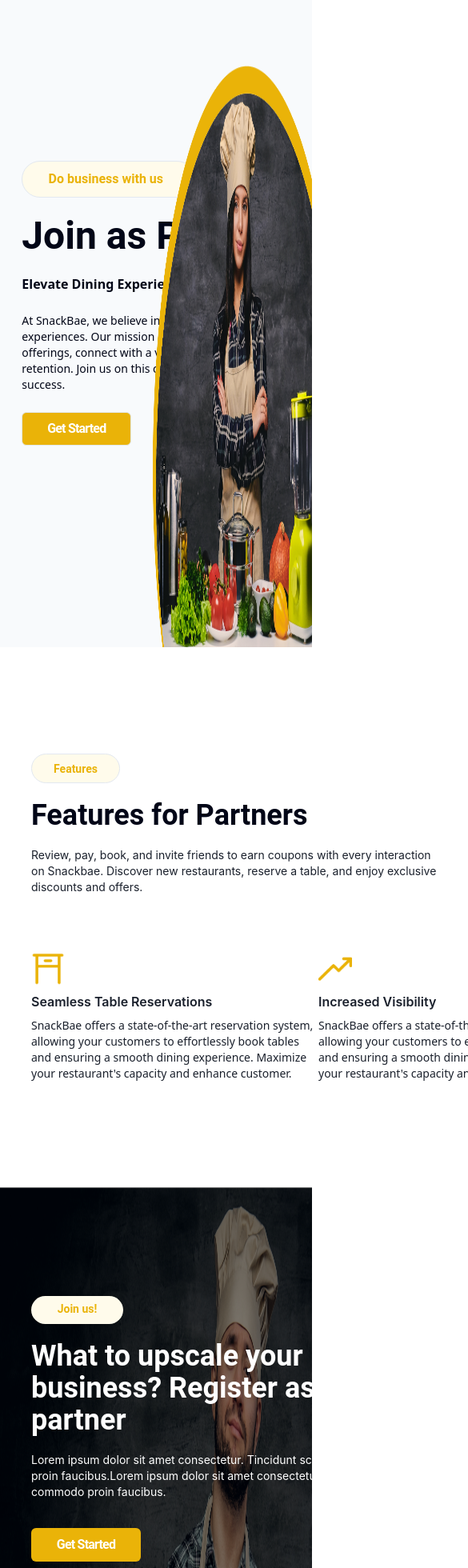
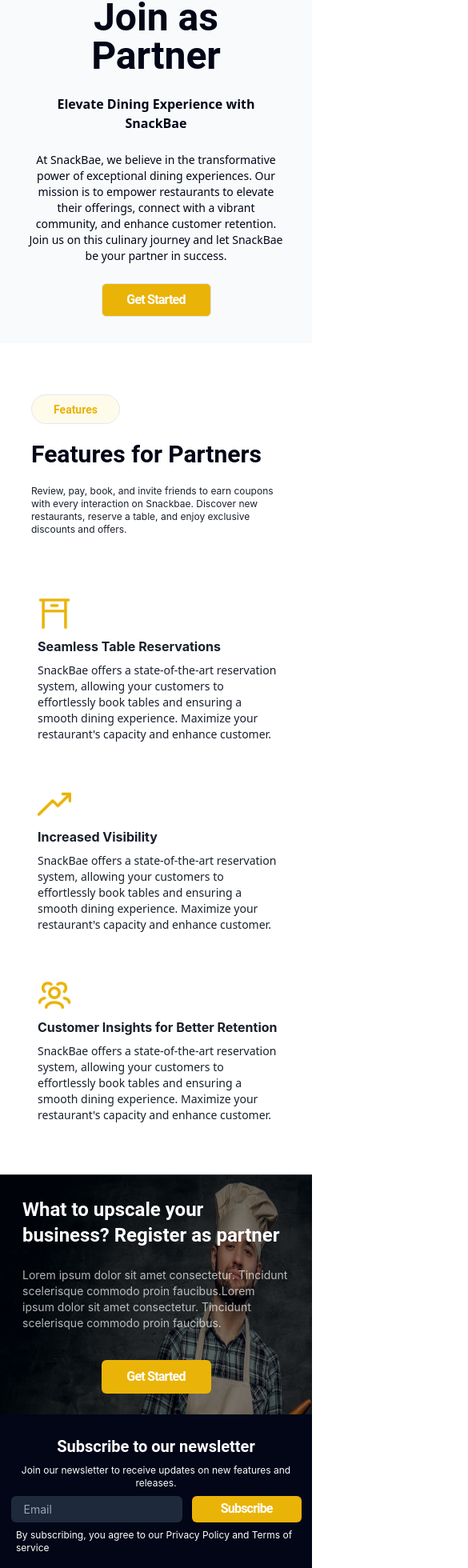
Before and after one commit to snackbae23/snackbaeWeb, a React (Create React App) app: page /joinpartner in a window 390 px wide. Shown: the part 35-1995 px from the top of the page at 80% size, 585 px wide, since content can reach past the window. Built offline with nearby package versions, Linux system fonts and the light colour scheme.

Commit message:
partner page responsive

```diff
--- a/src/Components/Footer.jsx
+++ b/src/Components/Footer.jsx
@@ -15,14 +15,14 @@
     return (
         <div>
             {/* first section */}
-            <div className='w-full h-[251px] bg-[#020617] flex flex-col justify-center items-center'>
-                <div className='w-[531px] h-[200px] mx-auto flex flex-col justify-center items-center gap-4'>
-                    <div className='w-[496px] text-[#ffffff] font-roboto font-semibold text-3xl text-center'>Subscribe to our newsletter</div>
-                    <div className='text-xs w-[428px] h-[25px] font-normal text-[#ffffff] text-center'>Join our newsletter to receive updates on new features and releases.</div>
+            <div className='w-full h-[200px] lg:h-[251px] bg-[#020617] flex flex-col justify-center items-center'>
+                <div className='w-full p-5 lg:p-0 lg:w-[531px] h-[200px] mx-auto flex flex-col justify-center items-center gap-2 lg:gap-4'>
+                    <div className='lg:w-[496px] text-[#ffffff] font-roboto font-semibold text-xl lg:text-3xl text-center'>Subscribe to our newsletter</div>
+                    <div className='text-xs w-full lg:w-[428px] lg:h-[25px] font-normal text-[#ffffff] text-center'>Join our newsletter to receive updates on new features and releases.</div>
                     <div>
                         <form className='flex gap-3'>
-                            <input type='email' name='email' value={email} onChange={changeHandler} className='w-[290px] h-[33px] rounded-md text-[#CBD5E1] bg-[#1E293B] pl-4 border-none text-sm' placeholder='Email'></input>
-                            <button className='w-[130px] h-[33px] bg-[#EAB308]  rounded-md px-[19px] py-[10px] flex justify-center items-center text-[#ffffff] font-roboto font-semibold tracking-tighter '>
+                            <input type='email' name='email' value={email} onChange={changeHandler} className='w-[55vw] lg:w-[290px] h-[33px] rounded-md text-[#CBD5E1] bg-[#1E293B] pl-4 border-none text-sm' placeholder='Email'></input>
+                            <button className='w-[35vw] lg:w-[130px] h-[33px] bg-[#EAB308]  rounded-md px-[19px] py-[10px] flex justify-center items-center text-[#ffffff] font-roboto font-semibold tracking-tighter '>
                                 Subscribe
                             </button>
                         </form>
@@ -30,16 +30,17 @@
                     <div className='text-xs font-normal text-[#ffffff]'>By subscribing, you agree to our Privacy Policy and Terms of service</div>
                 </div>
             </div>
+
             {/* second section */}
-            <div className='w-full h-[290px] bg-[#0F172A]'>
+            <div className='w-full h-fit lg:h-[290px] bg-[#0F172A]'>
                 <div className='h-[85%] w-[85vw] flex flex-col gap-7 mx-auto'>
                     {/* first part */}
-                    <div className='w-full mx-auto flex justify-between pt-9 '>
+                    <div className='w-full lg:flex flex-col hidden lg:flex-row lg:justify-between pt-9 gap-8'>
                         <div className='flex flex-col gap-2'>
                             <img src={logo} width={200}></img>
-                            <div className='w-64 text-white opacity-80'>Discover and connect with our vibrant food community</div>
+                            <div className='lg:w-64 text-white opacity-80'>Discover and connect with our vibrant food community</div>
                         </div>
-                        <div className='text-white flex flex-col gap-2'>
+                        <div className='text-white lg:flex flex-col gap-2 hidden '>
                             <div >
                                 <div className='font-bold'>Links</div>
                                 <div className='w-6 h-[3px] bg-white'></div>
@@ -56,10 +57,45 @@
                                 <div className='font-bold'>Login as</div>
                                 <div className='w-9 h-[3px] bg-white'></div>
                             </div>
+                            <div className='flex flex-row gap-6 lg:gap-1 lg:flex-col'>
                             <Link to="/login"><div>Partner Login</div></Link>
                             <Link to="/adminlogin"><div>Admin Login</div></Link>
+                            </div>
                         </div>
                         <div className='flex flex-col gap-3'>
+                            <div className='text-white font-bold'>Follow us on :</div>
+                            <div className='flex gap-2'>
+                                <div className='w-[28px] h-[28px] border border-white rounded-full flex items-center justify-center'>
+                                    <img src={twitter} ></img>
+                                </div>
+                                <div className='w-[28px] h-[28px] border border-white rounded-full flex items-center justify-center'>
+                                    <img src={fb} ></img>
+                                </div>
+                                <div className='w-[28px] h-[28px] border border-white rounded-full flex items-center justify-center'>
+                                    <img src={insta} ></img>
+                                </div>
+                                <div className='w-[28px] h-[28px] border border-white rounded-full flex items-center justify-center'>
+                                    <img src={github} ></img>
+                                </div>
+                            </div>
+                        </div>
+                    </div>
+                    <div className='w-full mx-auto flex flex-col lg:hidden pt-9 gap-8'>
+                        <div className='flex flex-col w-full mx-auto items-center gap-2'>
+                            <img src={logo} width={200}></img>
+                            <div className='text-center text-white opacity-80'>Discover and connect with our vibrant food community</div>
+                        </div>
+                        <div className='text-white flex flex-col items-center gap-2'>
+                            <div>
+                                <div className='font-bold'>Login as</div>
+                                <div className='w-9 h-[3px] bg-white'></div>
+                            </div>
+                            <div className='flex flex-row gap-6 lg:gap-1 lg:flex-col'>
+                            <Link to="/login"><div>Partner Login</div></Link>
+                            <Link to="/adminlogin"><div>Admin Login</div></Link>
+                            </div>
+                        </div>
+                        <div className='flex flex-col gap-3 items-center'>
                             <div className='text-white font-bold'>Follow us on :</div>
                             <div className='flex gap-2'>
                                 <div className='w-[28px] h-[28px] border border-white rounded-full flex items-center justify-center'>
@@ -80,7 +116,7 @@
                     {/* second part */}
                     <div className='w-full mx-auto h-[0.5px] bg-white opacity-20'></div>
                     {/* third part */}
-                    <div className='text-white text-xs text-center'>
+                    <div className='text-white text-xs text-center pb-1'>
                         © Copyright 2022, All Rights Reserved by ClarityUI
                     </div>
                 </div>
--- a/src/Pages/Joinpartner.jsx
+++ b/src/Pages/Joinpartner.jsx
@@ -79,18 +79,18 @@
         <div className='relative '>
             {/* <Navbar/> */}
             {/* popup */}
-            <div className='absolute top-28 left-[15%] z-[100] shadow-inner hidden' id='popup'>
-                <div className='w-[70vw] h-[80vh] bg-[rgba(248,250,252,0.82)] rounded-md flex justify-center items-center'>
-                    <div className='w-[90vw] h-[80vh] flex flex-col gap-10'>
+            <div className='absolute top-20 lg:top-28 left-[5%] lg:left-[15%] z-[100] shadow-inner hidden' id='popup'>
+                <div className='w-[90vw] lg:w-[70vw] mx-auto bg-[rgba(248,250,252,0.82)] pb-8 rounded-md flex justify-center items-center'>
+                    <div className='w-[95vw] mx-auto lg:w-[90vw] h-fit flex flex-col gap-10'>
                         <div className='flex justify-between'>
                             <div></div>
-                            <div className='text-4xl text-center font-semibold font-roboto pt-2'>Become a partner</div>
+                            <div className='text-2xl lg:text-4xl text-center font-semibold font-roboto pt-2'>Become a partner</div>
                             <button onClick={closePopup} className='text-right p-2'><ImCross /></button>
                         </div>
-                        <div className='w-[80%] mx-auto bg-[#ffffff] rounded-md p-4 h-fit'>
+                        <div className='w-[90%] lg:w-[80%] mx-auto bg-[#ffffff] rounded-md p-4 h-fit'>
                             <form onSubmit={submitHandler}>
                                 <div className='flex flex-col gap-10'>
-                                    <div className='flex justify-between'>
+                                    <div className='flex flex-row justify-between'>
                                         <div className='w-[49%] flex flex-col gap-3'>
                                             <label className='text-xs font-semibold font-roboto'>Restaurant name</label>
                                             <input required type='text' name='rname' onChange={changeHandler} value={formData.rname} className='w-full h-[50px] p-3 border border-[#E2E8F0] rounded-md focus:outline-none focus:shadow-md'></input>
@@ -128,80 +128,80 @@
 
                 </div>
             </div>
-            {/* first section */}
-            <div className='h-[100vh] w-[100vw] overflow-hidden bg-slate-50 relative blur-none' id='background'>
+            {/* first section  top-[15vh]*/}
+            <div className='h-[55vh] my-auto lg:h-[800px] w-[100vw] overflow-hidden bg-slate-50 relative blur-none' id='background'>
                 <div className='w-full h-full bg-[#000000df] opacity-0' id='filter'></div>
-                <div className='w-[636px] h-[352px] flex gap-[24px] flex-col absolute top-[28vh] left-[7vw]'>
-                    <div className='w-[217px] h-[46px] bg-[#FFFBEB] py-[4px] px-[24px] border rounded-full'>
+                <div className='w-full  mx-auto  lg:w-[636px] lg:h-[352px] flex gap-[24px] flex-col absolute top-[50%] -translate-y-1/2 lg:left-[7vw] text-center lg:text-left px-8 lg:px-0'>
+                    <div className='w-[217px] h-[46px] bg-[#FFFBEB] py-[4px] px-[24px] border rounded-full hidden lg:flex'>
                         <div className='text-[#EAB308] font-roboto leading-9 font-semibold h-[2.5rem] w-[10rem] text-center'>Do business with us</div>
                     </div>
-                    <div className='text-[#020617] text-5xl font-roboto font-semibold'>Join as Partner</div>
-                    <div className='font-opensans font-bold text-[#020617] -tracking-2 '>Elevate Dining Experience with SnackBae</div>
-                    <div className='font-normal text-sm text-[#020617] w-[510px] font-opensans -tracking-2'>
+                    <div className='text-[#020617] text-5xl xl:text-7xl font-roboto font-semibold'>Join as Partner</div>
+                    <div className='font-opensans font-bold text-[#020617] -tracking-2 xl:text-lg '>Elevate Dining Experience with SnackBae</div>
+                    <div className='font-normal text-sm xl:text-lg text-[#020617]  lg:w-[510px] font-opensans -tracking-2'>
                         At SnackBae, we believe in the transformative power of exceptional dining experiences. Our mission is to empower restaurants to elevate their offerings, connect with a vibrant community, and enhance customer retention. Join us on this culinary journey and let SnackBae be your partner in success.
                     </div>
-                    <div>
+                    <div className='mx-auto lg:mx-0'>
                         <button className='w-[137px] h-[42px] bg-[#EAB308] border rounded-md px-[19px] py-[10px] flex justify-center items-center text-[#ffffff] font-roboto font-semibold tracking-tighter' onClick={openPopup}>
                             Get Started
                         </button>
                     </div>
                 </div>
-                <div className='absolute -bottom-4 -right-2'>
-                    <img src={ellipse422} className='w-[53vw] h-[88vh]' loading="lazy"></img>
+                <div className='hidden lg:flex absolute -bottom-4 -right-2'>
+                    <img src={ellipse422} className='w-[53vw] min-h-[52vh] h-[62%]' loading="lazy"></img>
                     {/* width={756} height={696}  */}
                 </div>
-                <div className='absolute -bottom-4 right-0'>
-                    <img src={ellipse425} className='w-[50vw] h-[84vh]' height={626} width={716} loading="lazy"></img>
+                <div className='hidden lg:flex absolute -bottom-4 right-0'>
+                    <img src={ellipse425} className='w-[50vw] min-h-[50vh] h-[60%]'  loading="lazy"></img>
                     {/* height={626} width={716} */}
                 </div>
             </div>
             {/* second section */}
-            <div className='w-full h-[80vh] flex justify-center items-center'>
+            <div className='w-full h-fit py-16 lg:py-0 lg:h-[600px] flex justify-center items-center'>
                 <div className='w-[80%] mx-auto'>
                     <div className='flex flex-col gap-11 '>
                         {/* first part */}
-                        <div className='flex flex-col w-[515px] h-[204px] gap-5'>
+                        <div className='flex flex-col lg:w-[515px] lg:h-[204px] gap-5'>
                             <div className='w-[111px] h-[37px] bg-[#FFFBEB] border rounded-full'>
                                 <div className='text-[#EAB308] font-roboto leading-9 font-semibold text-sm text-center'>Features</div>
                             </div>
-                            <div className='text-[#020617] w-[515px] text-4xl font-roboto font-semibold'>Features for Partners</div>
-                            <div className='w-[515px] h-[75px] text-sm'>Review, pay, book, and invite friends to earn coupons with every interaction on Snackbae. Discover new restaurants, reserve a table, and enjoy exclusive discounts and offers.</div>
+                            <div className='text-[#020617] lg:w-[515px] text-3xl lg:text-4xl font-roboto font-semibold'>Features for Partners</div>
+                            <div className='lg:w-[515px] lg:h-[75px] text-xs lg:text-sm'>Review, pay, book, and invite friends to earn coupons with every interaction on Snackbae. Discover new restaurants, reserve a table, and enjoy exclusive discounts and offers.</div>
                         </div>
                         {/* second part */}
-                        <div className='w-full flex flex-row justify-between'>
+                        <div className='w-[100%] mx-auto pl-2 lg:pl-0 flex flex-col lg:flex-row lg:justify-between gap-14 lg:gap-0 mt-8 lg:mt-0'>
                             {/* first box */}
-                            <div className='flex flex-col'>
+                            <div className='flex flex-col  lg:w-[30%]'>
                                 <img src={icon1} className='w-[42px] h-[42px]'></img>
-                                <div className='font-semibold leading-10'>Seamless Table Reservations</div>
-                                <div className='w-[359px] text-sm font-opensans font-normal text-[##020617] -tracking-2'>SnackBae offers a state-of-the-art reservation system, allowing your customers to effortlessly book tables and ensuring a smooth dining experience. Maximize your restaurant's capacity and enhance customer.</div>
+                                <div className='font-bold leading-10'>Seamless Table Reservations</div>
+                                <div className='lg:w-full text-sm font-opensans font-normal text-[##020617] -tracking-2'>SnackBae offers a state-of-the-art reservation system, allowing your customers to effortlessly book tables and ensuring a smooth dining experience. Maximize your restaurant's capacity and enhance customer.</div>
                             </div>
                             {/* second box */}
-                            <div className='flex flex-col'>
+                            <div className='flex flex-col lg:w-[30%]'>
                                 <img src={icon2} className='w-[42px] h-[42px]'></img>
-                                <div className='font-semibold leading-10'>Increased Visibility</div>
-                                <div className='w-[359px] text-sm font-opensans font-normal text-[##020617] -tracking-2'>SnackBae offers a state-of-the-art reservation system, allowing your customers to effortlessly book tables and ensuring a smooth dining experience. Maximize your restaurant's capacity and enhance customer.</div>
+                                <div className='font-bold leading-10'>Increased Visibility</div>
+                                <div className='lg:w-full text-sm font-opensans font-normal text-[##020617] -tracking-2 '>SnackBae offers a state-of-the-art reservation system, allowing your customers to effortlessly book tables and ensuring a smooth dining experience. Maximize your restaurant's capacity and enhance customer.</div>
                             </div>
                             {/* third box */}
-                            <div className='flex flex-col'>
+                            <div className='flex flex-col lg:w-[30%]'>
                                 <img src={icon3} className='w-[42px] h-[42px]'></img>
-                                <div className='font-semibold leading-10'>Customer Insights for Better Retention</div>
-                                <div className='w-[359px] text-sm font-opensans font-normal text-[##020617] -tracking-2'>SnackBae offers a state-of-the-art reservation system, allowing your customers to effortlessly book tables and ensuring a smooth dining experience. Maximize your restaurant's capacity and enhance customer.</div>
+                                <div className='font-bold leading-10'>Customer Insights for Better Retention</div>
+                                <div className='lg:w-full text-sm font-opensans font-normal text-[##020617] -tracking-2'>SnackBae offers a state-of-the-art reservation system, allowing your customers to effortlessly book tables and ensuring a smooth dining experience. Maximize your restaurant's capacity and enhance customer.</div>
                             </div>
                         </div>
                     </div>
                 </div>
             </div>
             {/* third section */}
-            <div className='relative w-full h-[85vh]'>
+            <div className='relative w-full  h-[300px] lg:h-[680px] xl:h-[800px] my-auto'>
                 <img src={section3} className='w-full h-full absolute top-0 z-20'></img>
                 <div className='bg-[#000000] w-full h-full absolute top-0 z-30 opacity-50'></div>
-                <div className='w-[515px] h-[382px] absolute top-[19%] left-[10%] flex flex-col gap-5 z-40'>
-                    <div className='w-[115px] h-[35px] bg-[#FFFBEB] rounded-full'>
+                <div className='lg:w-[515px] lg:h-[382px] absolute lg:top-[24%] lg:left-[10%] p-7 lg:p-0 flex flex-col gap-6 z-40'>
+                    <div className='w-[115px] h-[35px] bg-[#FFFBEB] rounded-full hidden lg:flex justify-center items-center'>
                         <div className='text-[#EAB308] font-roboto leading-8 font-semibold text-sm text-center'>Join us!</div>
                     </div>
-                    <div className='w-[415px] -tracking-2 text-[#ffffff] text-4xl font-roboto font-semibold'>What to upscale your business? Register as partner</div>
-                    <div className='w-[515px] h-[75px] text-sm -tracking-2 text-[#ffffff] font-normal'>Lorem ipsum dolor sit amet consectetur. Tincidunt scelerisque commodo proin faucibus.Lorem ipsum dolor sit amet consectetur. Tincidunt scelerisque commodo proin faucibus.</div>
-                    <button onClick={openPopup} className='w-[137px] h-[42px] bg-[#EAB308]  rounded-md px-[19px] py-[10px] flex justify-center items-center text-[#ffffff] font-roboto font-semibold tracking-tighter '>
+                    <div className='w-full lg:w-[415px] -tracking-2 text-[#ffffff] text-2xl lg:text-4xl font-roboto font-semibold'>What to upscale your business? Register as partner</div>
+                    <div className='w-full lg:w-[515px] lg:h-[75px] text-sm -tracking-2 text-[#ffffff] font-normal text-left opacity-70 lg:opacity-100'>Lorem ipsum dolor sit amet consectetur. Tincidunt scelerisque commodo proin faucibus.Lorem ipsum dolor sit amet consectetur. Tincidunt scelerisque commodo proin faucibus.</div>
+                    <button onClick={openPopup} className='mx-auto lg:mx-0 mt-3 lg:mt-0 w-[137px] h-[42px] bg-[#EAB308]  rounded-md px-[19px] py-[10px] flex justify-center items-center text-[#ffffff] font-roboto font-semibold tracking-tighter '>
                         Get Started
                     </button>
                 </div>
--- a/tailwind.config.js
+++ b/tailwind.config.js
@@ -8,7 +8,19 @@
         'roboto': ['Roboto', 'sans-serif'],
       }
     },
+    screens: {
+      'sm': '640px',
+      // => @media (min-width: 640px) { ... }
 
+      'md': '768px',
+      // => @media (min-width: 768px) { ... }
+
+      'lg': '1024px',
+      // => @media (min-width: 1024px) { ... }
+
+      'xl': '1700px',
+      // => @media (min-width: 1280px) { ... }
+    }
   },
   plugins: [],
 };
```
Also changed, not shown: src/Pages/Login.jsx (+7 -12 lines).
